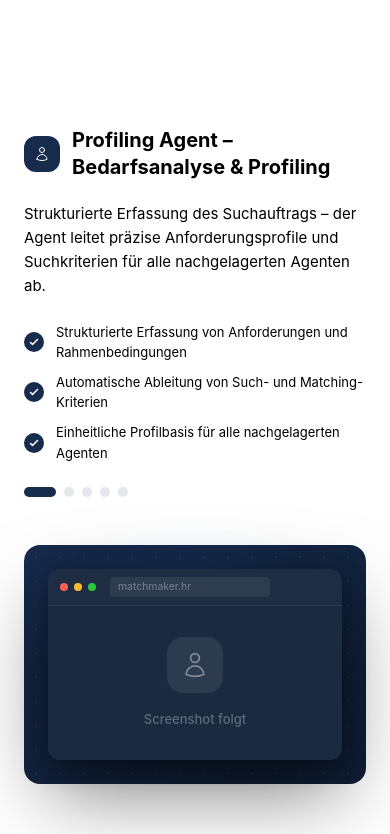
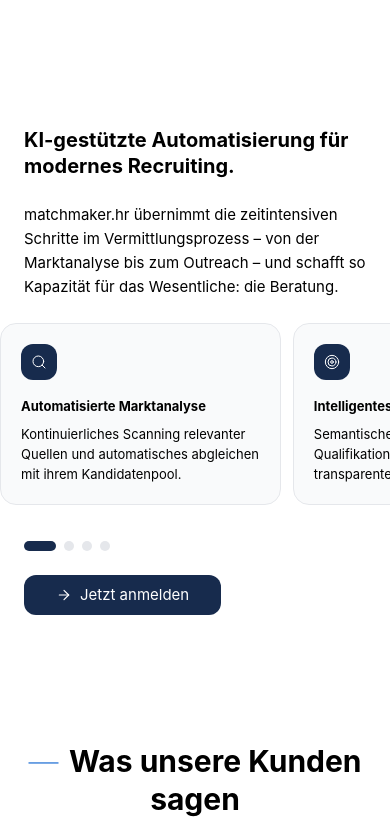
Before and after one commit to c-odenk/matchmaker-ui, a Vue app: page / in a window 390 px wide. Shown: the part 1480-2314 px from the top of the page. Built offline with nearby package versions, Linux system fonts and the light colour scheme.

Commit message:
Fehler behoben

```diff
--- a/src/components/landing/V3/Landing-Product-V3.vue
+++ b/src/components/landing/V3/Landing-Product-V3.vue
@@ -1,316 +1,227 @@
 <template>
-  <section class="py-20 md:py-28 lg:py-20 bg-white overflow-hidden">
+  <section class="py-20 md:py-28 lg:pt-44 lg:pb-36 bg-white">
     <div class="mx-auto max-w-container-lg 2xl:max-w-container px-container-h">
-      <div class="flex flex-col lg:flex-row items-start gap-12 lg:gap-16">
 
-        <!-- Left: Text -->
-        <div class="lg:w-1/2 flex flex-col gap-6 justify-center">
-          <div class="overflow-hidden min-h-[280px] lg:min-h-[320px]">
-            <div :key="currentIndex" class="flex flex-col gap-5">
-
-              <!-- Title with inline icon -->
-              <div class="flex items-center gap-3">
-                <div class="flex-shrink-0 w-9 h-9 flex items-center justify-center rounded-xl bg-blue text-white transition-colors duration-300">
-                  <svg class="w-4 h-4" fill="none" stroke="currentColor" stroke-width="1.5" viewBox="0 0 24 24">
-                    <path stroke-linecap="round" stroke-linejoin="round" :d="currentFeature.icon"/>
-                  </svg>
-                </div>
-                <h3 class="text-h3-sm md:text-h3-md lg:text-h3-lg 2xl:text-h3-2xl text-black leading-snug">
-                  {{ currentFeature.title }}
+      <!-- Mobile: stacked layout with horizontal scroll cards -->
+      <div class="flex flex-col sm:hidden gap-6">
+        <!-- 1. Überschrift -->
+        <h2 class="text-h3-sm text-black">
+          KI-gestützte Automatisierung für modernes Recruiting.
+        </h2>
+        <!-- 2. Text -->
+        <p class="text-p-sm text-black">
+          matchmaker.hr übernimmt die zeitintensiven Schritte im Vermittlungsprozess – von der Marktanalyse bis zum Outreach – und schafft so Kapazität für das Wesentliche: die Beratung.
+        </p>
+        <!-- 3. Horizontal Scroll Cards -->
+        <div class="-mx-container-h">
+          <div
+            ref="scrollContainer"
+            class="benefits-scroll flex flex-row gap-3 overflow-x-auto px-container-h pb-3 snap-x snap-mandatory"
+            @scroll="onScroll"
+          >
+            <div
+              v-for="(benefit, index) in benefits"
+              :key="benefit.title"
+              :ref="el => { if (el) cardRefs[index] = el }"
+              class="flex flex-col gap-4 bg-gray-50 border border-gray-200 rounded-2xl p-5 snap-start shrink-0 w-[72vw]"
+            >
+              <div class="w-9 h-9 flex items-center justify-center rounded-xl bg-blue text-white">
+                <component :is="benefit.icon" class="w-4 h-4" :stroke-width="1.5" />
+              </div>
+              <div>
+                <h3 class="text-p-small-sm font-bold text-black mb-2">
+                  {{ benefit.title }}
                 </h3>
+                <p class="text-p-small-sm text-black">
+                  {{ benefit.solution }}
+                </p>
               </div>
-
-              <p class="text-p-sm md:text-p-md lg:text-p-lg 2xl:text-p-2xl text-black">
-                {{ currentFeature.description }}
-              </p>
-
-              <ul class="flex flex-col gap-2.5 mt-1">
-                <li
-                  v-for="point in currentFeature.points"
-                  :key="point"
-                  class="flex items-center gap-3 text-p-small-sm md:text-p-small-md lg:text-p-small-lg 2xl:text-p-small-2xl text-black"
-                >
-                  <div class="flex-shrink-0 w-5 h-5 rounded-full bg-blue flex items-center justify-center">
-                    <svg class="w-3 h-3 text-white" fill="none" stroke="currentColor" stroke-width="3" viewBox="0 0 24 24">
-                      <path stroke-linecap="round" stroke-linejoin="round" d="M5 13l4 4L19 7"/>
-                    </svg>
-                  </div>
-                  {{ point }}
-                </li>
-              </ul>
             </div>
           </div>
+        </div>
+        <!-- Scroll Dots -->
+        <div class="flex items-center gap-2">
+          <button
+            v-for="(benefit, index) in benefits"
+            :key="index"
+            @click="scrollToCard(index)"
+            class="transition-all duration-500 rounded-full"
+            :class="activeCardIndex === index
+              ? 'w-8 h-2.5 bg-blue'
+              : 'w-2.5 h-2.5 bg-gray-200'"
+          />
+        </div>
+        <!-- 4. Button -->
+        <div class="self-start">
+          <ButtonPrimary href="#" :icon="ArrowRight">
+            Jetzt anmelden
+          </ButtonPrimary>
+        </div>
+      </div>
 
-          <!-- Dots -->
-          <div class="flex items-center gap-2">
-            <button
-              v-for="(feature, index) in features"
-              :key="index"
-              @click="goTo(index)"
-              class="transition-all duration-500 rounded-full"
-              :class="currentIndex === index
-                ? 'w-8 h-2.5 bg-blue'
-                : 'w-2.5 h-2.5 bg-gray-200 hover:bg-gray-300'"
-            />
+      <!-- Tablet: stacked layout with 2x2 grid -->
+      <div class="hidden sm:flex lg:hidden flex-col gap-6">
+        <!-- 1. Überschrift -->
+        <h2 class="text-h3-sm md:text-h3-md text-black">
+          KI-gestützte Automatisierung für modernes Recruiting.
+        </h2>
+        <!-- 2. Text -->
+        <p class="text-p-sm md:text-p-md text-black">
+          matchmaker.hr übernimmt die zeitintensiven Schritte im Vermittlungsprozess – von der Marktanalyse bis zum Outreach – und schafft so Kapazität für das Wesentliche: die Beratung.
+        </p>
+        <!-- 3. Feature Grid -->
+        <div class="grid grid-cols-2 gap-4">
+          <div
+            v-for="benefit in benefits"
+            :key="benefit.title"
+            class="flex flex-col gap-4 bg-gray-50 border border-gray-200 rounded-2xl p-6"
+          >
+            <div class="w-9 h-9 flex items-center justify-center rounded-xl bg-blue text-white">
+              <component :is="benefit.icon" class="w-4 h-4" :stroke-width="1.5" />
+            </div>
+            <div>
+              <h3 class="text-p-small-sm md:text-p-small-md font-bold text-black mb-2">
+                {{ benefit.title }}
+              </h3>
+              <p class="text-p-small-sm md:text-p-small-md text-black">
+                {{ benefit.solution }}
+              </p>
+            </div>
           </div>
         </div>
+        <!-- 4. Button -->
+        <div class="self-start">
+          <ButtonPrimary href="#" :icon="ArrowRight">
+            Jetzt anmelden
+          </ButtonPrimary>
+        </div>
+      </div>
 
-        <!-- Right: Screenshot Panel -->
-        <div class="lg:w-1/2 w-full">
+      <!-- Desktop (lg+): side-by-side layout -->
+      <div class="hidden lg:flex flex-row gap-16 items-center">
+        <!-- Left: 2x2 Feature Grid -->
+        <div class="lg:w-1/2 grid grid-cols-2 gap-4">
           <div
-            class="relative w-full rounded-2xl p-6 md:p-8"
-            style="background: linear-gradient(135deg, #172b4d 0%, #0f1e35 100%);"
+            v-for="benefit in benefits"
+            :key="benefit.title"
+            class="flex flex-col gap-4 bg-gray-50 border border-gray-200 rounded-2xl p-4"
           >
-
-            <!-- Dezente Dot-Pattern Textur -->
-            <div
-              class="pointer-events-none absolute inset-0 rounded-2xl opacity-20"
-              style="background-image: radial-gradient(circle, rgba(255,255,255,0.35) 1px, transparent 1px); background-size: 24px 24px;"
-            ></div>
-
-            <!-- Leuchtender Blur im Hintergrund -->
-            <div
-              class="pointer-events-none absolute rounded-full"
-              style="width: 60%; height: 40%; top: 10%; left: 20%; background: radial-gradient(ellipse, rgba(41,118,214,0.35) 0%, transparent 70%); filter: blur(32px);"
-            ></div>
-
-            <!-- Browser-Chrome Mockup -->
-            <transition name="fade-right" mode="out-in">
-              <div
-                :key="currentIndex"
-                class="relative w-full rounded-xl overflow-hidden"
-                style="box-shadow: 0 32px 80px rgba(0,0,0,0.5), 0 8px 24px rgba(0,0,0,0.3);"
-              >
-
-                <!-- Browser Topbar -->
-                <div
-                  class="flex items-center gap-1.5 px-3 py-2"
-                  style="background: #1e2d42; border-bottom: 1px solid rgba(255,255,255,0.08);"
-                >
-                  <div class="w-2 h-2 rounded-full" style="background: #ff5f57;"></div>
-                  <div class="w-2 h-2 rounded-full" style="background: #febc2e;"></div>
-                  <div class="w-2 h-2 rounded-full" style="background: #28c840;"></div>
-                  <div
-                    class="ml-2 flex-1 rounded px-2 py-0.5 text-xs"
-                    style="background: rgba(255,255,255,0.07); color: rgba(255,255,255,0.35); max-width: 160px; font-size: 0.65rem;"
-                  >
-                    matchmaker.hr
-                  </div>
-                </div>
-
-                <!-- Screenshot -->
-                <div v-if="currentImage">
-                  <div
-                    class="relative group cursor-zoom-in overflow-hidden"
-                    @click="openLightbox(currentImage, currentFeature.title)"
-                  >
-                    <img
-                      :src="currentImage"
-                      :alt="currentFeature.title"
-                      class="w-full h-auto block transition-transform duration-500 group-hover:scale-[1.02]"
-                    />
-                    <div class="absolute inset-0 bg-blue/0 group-hover:bg-blue/10 transition-colors duration-300 flex items-center justify-center">
-                      <div class="opacity-0 group-hover:opacity-100 transition-opacity duration-300 bg-white/90 backdrop-blur-sm rounded-xl px-4 py-2 flex items-center gap-2 shadow-lg">
-                        <svg class="w-4 h-4 text-deep-blue" fill="none" stroke="currentColor" stroke-width="2" viewBox="0 0 24 24">
-                          <path stroke-linecap="round" stroke-linejoin="round" d="M21 21l-5.197-5.197m0 0A7.5 7.5 0 105.196 15.803a7.5 7.5 0 0010.607 0zM10.5 7.5v6m3-3h-6"/>
-                        </svg>
-                        <span class="text-p-small-sm md:text-p-small-md lg:text-p-small-lg 2xl:text-p-small-2xl font-medium text-deep-blue">Vergrößern</span>
-                      </div>
-                    </div>
-                  </div>
-                </div>
-
-                <!-- Placeholder -->
-                <div
-                  v-else
-                  class="flex flex-col items-center justify-center gap-4"
-                  style="aspect-ratio: 1512/795; background: #1a2a3f;"
-                >
-                  <div class="w-14 h-14 rounded-2xl flex items-center justify-center" style="background: rgba(255,255,255,0.08);">
-                    <svg class="w-7 h-7" style="color: rgba(255,255,255,0.4);" fill="none" stroke="currentColor" stroke-width="1.5" viewBox="0 0 24 24">
-                      <path stroke-linecap="round" stroke-linejoin="round" :d="currentFeature.icon"/>
-                    </svg>
-                  </div>
-                  <p class="text-p-small-sm md:text-p-small-md lg:text-p-small-lg 2xl:text-p-small-2xl font-medium" style="color: rgba(255,255,255,0.3);">Screenshot folgt</p>
-                </div>
-
-              </div>
-            </transition>
-
+            <div class="w-9 h-9 flex items-center justify-center rounded-xl bg-blue text-white">
+              <component :is="benefit.icon" class="w-4 h-4" :stroke-width="1.5" />
+            </div>
+            <div>
+              <h3 class="text-p-small-lg 2xl:text-p-small-2xl font-bold text-black mb-2">
+                {{ benefit.title }}
+              </h3>
+              <p class="text-p-small-lg 2xl:text-p-small-2xl text-black">
+                {{ benefit.solution }}
+              </p>
+            </div>
           </div>
         </div>
-
-      </div>
-    </div>
-
-    <!-- Lightbox -->
-    <transition name="lightbox">
-      <div
-        v-if="lightbox.open"
-        class="fixed inset-0 z-50 flex items-center justify-center p-4 md:p-8"
-        @click.self="closeLightbox"
-      >
-        <div class="absolute inset-0 bg-black/80 backdrop-blur-sm" @click="closeLightbox"></div>
-        <div class="relative z-10 max-w-6xl w-full max-h-[90vh] flex flex-col gap-3">
-          <div class="flex items-center justify-between px-1">
-            <span class="text-p-small-sm md:text-p-small-md lg:text-p-small-lg 2xl:text-p-small-2xl text-white/60">{{ lightbox.title }}</span>
-            <button
-              @click="closeLightbox"
-              class="w-9 h-9 rounded-xl bg-white/10 hover:bg-white/20 flex items-center justify-center transition-colors duration-200"
-            >
-              <svg class="w-4 h-4 text-white" fill="none" stroke="currentColor" stroke-width="2" viewBox="0 0 24 24">
-                <path stroke-linecap="round" stroke-linejoin="round" d="M6 18L18 6M6 6l12 12"/>
-              </svg>
-            </button>
-          </div>
-          <div class="overflow-hidden rounded-2xl shadow-2xl bg-white border border-black">
-            <img
-              :src="lightbox.src"
-              :alt="lightbox.title"
-              class="w-full h-auto max-h-[80vh] object-contain"
-            />
+        <!-- Right: Header text -->
+        <div class="lg:w-1/2 flex flex-col gap-6">
+          <h2 class="text-h3-lg 2xl:text-h3-2xl text-black">
+            KI-gestützte Automatisierung für modernes Recruiting.
+          </h2>
+          <p class="text-p-lg 2xl:text-p-2xl text-black">
+            matchmaker.hr übernimmt die zeitintensiven Schritte im Vermittlungsprozess – von der Marktanalyse bis zum Outreach – und schafft so Kapazität für das Wesentliche: die Beratung.
+          </p>
+          <div class="self-start">
+            <ButtonPrimary href="#" :icon="ArrowRight">
+              Jetzt anmelden
+            </ButtonPrimary>
           </div>
         </div>
       </div>
-    </transition>
 
+    </div>
   </section>
 </template>
 
 <script>
-import imgSuchkriterien from '@/assets/Suchkriterien-Mockup.png'
-import imgNachrichten from '@/assets/Nachrichten-Mockup.png'
-
-const screenshots = {
-  'Suchkriterien-Mockup.png': imgSuchkriterien,
-  'Nachrichten-Mockup.png': imgNachrichten,
-}
+import { Search, Zap, Target, ShieldCheck, ArrowRight } from 'lucide-vue-next'
+import ButtonPrimary from '@/components/common/ButtonPrimary.vue'
 
 export default {
-  name: 'LandingProduct',
+  name: 'LandingBenefits',
+  components: {
+    Search,
+    Zap,
+    Target,
+    ShieldCheck,
+    ButtonPrimary
+  },
   data() {
     return {
-      currentIndex: 0,
-      lightbox: {
-        open: false,
-        src: null,
-        title: ''
-      },
-      features: [
+      ArrowRight,
+      activeCardIndex: 0,
+      cardRefs: [],
+      benefits: [
         {
-          title: 'Profiling Agent – Bedarfsanalyse & Profiling',
-          description: 'Strukturierte Erfassung des Suchauftrags – der Agent leitet präzise Anforderungsprofile und Suchkriterien für alle nachgelagerten Agenten ab.',
-          points: [
-            'Strukturierte Erfassung von Anforderungen und Rahmenbedingungen',
-            'Automatische Ableitung von Such- und Matching-Kriterien',
-            'Einheitliche Profilbasis für alle nachgelagerten Agenten',
-          ],
-          color: '#172b4d',
-          icon: 'M15.75 6a3.75 3.75 0 11-7.5 0 3.75 3.75 0 017.5 0zM4.501 20.118a7.5 7.5 0 0114.998 0A17.933 17.933 0 0112 21.75c-2.676 0-5.216-.584-7.499-1.632z',
-          screenshot: null,
+          title: 'Automatisierte Marktanalyse',
+          solution: 'Kontinuierliches Scanning relevanter Quellen und automatisches abgleichen mit ihrem Kandidatenpool.',
+          icon: Search
         },
         {
-          title: 'Market Agent – Vakanzidentifikation',
-          description: 'Kontinuierliches Scanning des Stellenmarkts – neue Vakanzen werden automatisch erfasst, aufbereitet und mit dem Kandidatenpool abgeglichen.',
-          points: [
-            'Kontinuierliches Scanning von Jobboards und Unternehmenswebsites',
-            'Automatischer Abgleich mit bestehenden Kandidatenprofilen',
-            'Vollständige Quellenhistorie für jede identifizierte Vakanz',
-          ],
-          color: '#172b4d',
-          icon: 'M21 21l-5.197-5.197m0 0A7.5 7.5 0 105.196 15.803a7.5 7.5 0 0010.607 0z',
-          screenshot: null,
+          title: 'Intelligentes Matching',
+          solution: 'Semantisches Scoring auf Basis von Qualifikation und Erfahrung – mit transparenter Begründung.',
+          icon: Target
         },
         {
-          title: 'Matching Agent – Intelligentes Scoring',
-          description: 'Semantisches Scoring auf Basis von Qualifikation, Karriereverlauf und implizitem Kontext – mit nachvollziehbarer Begründung je Empfehlung.',
-          points: [
-            'Semantisches Scoring auf Basis der Kandidaten-DNA',
-            'Nachvollziehbare KI-Begründung je Empfehlung',
-            'Priorisierte Shortlist auf Anforderung',
-          ],
-          color: '#172b4d',
-          icon: 'M3.75 6A2.25 2.25 0 016 3.75h2.25A2.25 2.25 0 0110.5 6v2.25a2.25 2.25 0 01-2.25 2.25H6a2.25 2.25 0 01-2.25-2.25V6zM3.75 15.75A2.25 2.25 0 016 13.5h2.25a2.25 2.25 0 012.25 2.25V18a2.25 2.25 0 01-2.25 2.25H6A2.25 2.25 0 013.75 18v-2.25zM13.5 6a2.25 2.25 0 012.25-2.25H18A2.25 2.25 0 0120.25 6v2.25A2.25 2.25 0 0118 10.5h-2.25a2.25 2.25 0 01-2.25-2.25V6zM13.5 15.75a2.25 2.25 0 012.25-2.25H18a2.25 2.25 0 012.25 2.25V18A2.25 2.25 0 0118 20.25h-2.25A2.25 2.25 0 0113.5 18v-2.25z',
-          screenshot: 'Suchkriterien-Mockup.png',
+          title: 'Skalierbarer Outreach',
+          solution: 'Automatische Identifikation von Entscheidern und Erstellung versandfertiger Anschreiben.',
+          icon: Zap
         },
         {
-          title: 'Outreach Agent – Kontaktierung & Engagement',
-          description: 'Automatische Recherche des zuständigen Ansprechpartners, individualisiertes Anschreiben und Bereitstellung zur Freigabe – in Minuten statt Stunden.',
-          points: [
-            'Automatische Identifikation von Entscheidern via API',
-            'Hochgradig personalisierte Anschreiben je Kontakt',
-            'Freigabe per Klick – kein manueller Aufwand',
-          ],
-          color: '#172b4d',
-          icon: 'M6 12L3.269 3.126A59.768 59.768 0 0121.485 12 59.77 59.77 0 013.27 20.876L5.999 12zm0 0h7.5',
-          screenshot: 'Nachrichten-Mockup.png',
-        },
-        {
-          title: 'Human-in-the-Loop',
-          description: 'Alle Agenten arbeiten im Hintergrund – die finale Entscheidung liegt beim Berater. Jede Aktion durchläuft einen definierten menschlichen Freigabe-Schritt.',
-          points: [
-            'Kein automatischer Versand ohne Beratergenehmigung',
-            'Transparente Nachvollziehbarkeit jeder Entscheidung',
-            'Jederzeit steuerbar, konfigurierbar und anpassbar',
-          ],
-          color: '#10b981',
-          icon: 'M9 12.75L11.25 15 15 9.75m-3-7.036A11.959 11.959 0 013.598 6 11.99 11.99 0 003 9.749c0 5.592 3.824 10.29 9 11.623 5.176-1.332 9-6.03 9-11.622 0-1.31-.21-2.571-.598-3.751h-.152c-3.196 0-6.1-1.248-8.25-3.285z',
-          screenshot: null,
+          title: 'Volle Kontrolle behalten',
+          solution: 'Alle Aktionen durchlaufen einen menschlichen Freigabe-Schritt. Die KI bereitet vor – der Berater entscheidet.',
+          icon: ShieldCheck
         }
       ]
     }
   },
-  computed: {
-    currentFeature() {
-      return this.features[this.currentIndex]
-    },
-    currentImage() {
-      const name = this.features[this.currentIndex].screenshot
-      return name ? screenshots[name] : null
-    }
+  mounted() {
+    this.cardRefs = []
   },
   methods: {
-    goTo(index) {
-      this.currentIndex = index
+    onScroll() {
+      const container = this.$refs.scrollContainer
+      if (!container) return
+      const containerLeft = container.getBoundingClientRect().left
+      let closest = 0
+      let minDistance = Infinity
+      this.cardRefs.forEach((card, index) => {
+        if (!card) return
+        const cardLeft = card.getBoundingClientRect().left - containerLeft
+        const distance = Math.abs(cardLeft)
+        if (distance < minDistance) {
+          minDistance = distance
+          closest = index
+        }
+      })
+      this.activeCardIndex = closest
     },
-    openLightbox(src, title) {
-      this.lightbox = { open: true, src, title }
-      document.body.style.overflow = 'hidden'
-    },
-    closeLightbox() {
-      this.lightbox.open = false
-      document.body.style.overflow = ''
+    scrollToCard(index) {
+      const card = this.cardRefs[index]
+      const container = this.$refs.scrollContainer
+      if (!card || !container) return
+      const containerPadding = parseInt(getComputedStyle(container).paddingLeft)
+      container.scrollTo({
+        left: card.offsetLeft - containerPadding,
+        behavior: 'smooth'
+      })
     }
   }
 }
 </script>
 
 <style scoped>
-.fade-right-enter-active {
-  transition: opacity 0.5s cubic-bezier(0.25, 0.46, 0.45, 0.94),
-              transform 0.5s cubic-bezier(0.25, 0.46, 0.45, 0.94);
+.benefits-scroll {
+  scrollbar-width: none;
+  -ms-overflow-style: none;
 }
-.fade-right-leave-active {
-  transition: opacity 0.3s cubic-bezier(0.55, 0, 1, 0.45),
-              transform 0.3s cubic-bezier(0.55, 0, 1, 0.45);
-}
-.fade-right-enter-from {
-  opacity: 0;
-  transform: translateX(48px);
-}
-.fade-right-leave-to {
-  opacity: 0;
-  transform: translateX(-32px);
-}
-
-.lightbox-enter-active {
-  transition: opacity 0.25s ease;
-}
-.lightbox-leave-active {
-  transition: opacity 0.2s ease;
-}
-.lightbox-enter-from,
-.lightbox-leave-to {
-  opacity: 0;
+.benefits-scroll::-webkit-scrollbar {
+  display: none;
 }
 </style>
```
